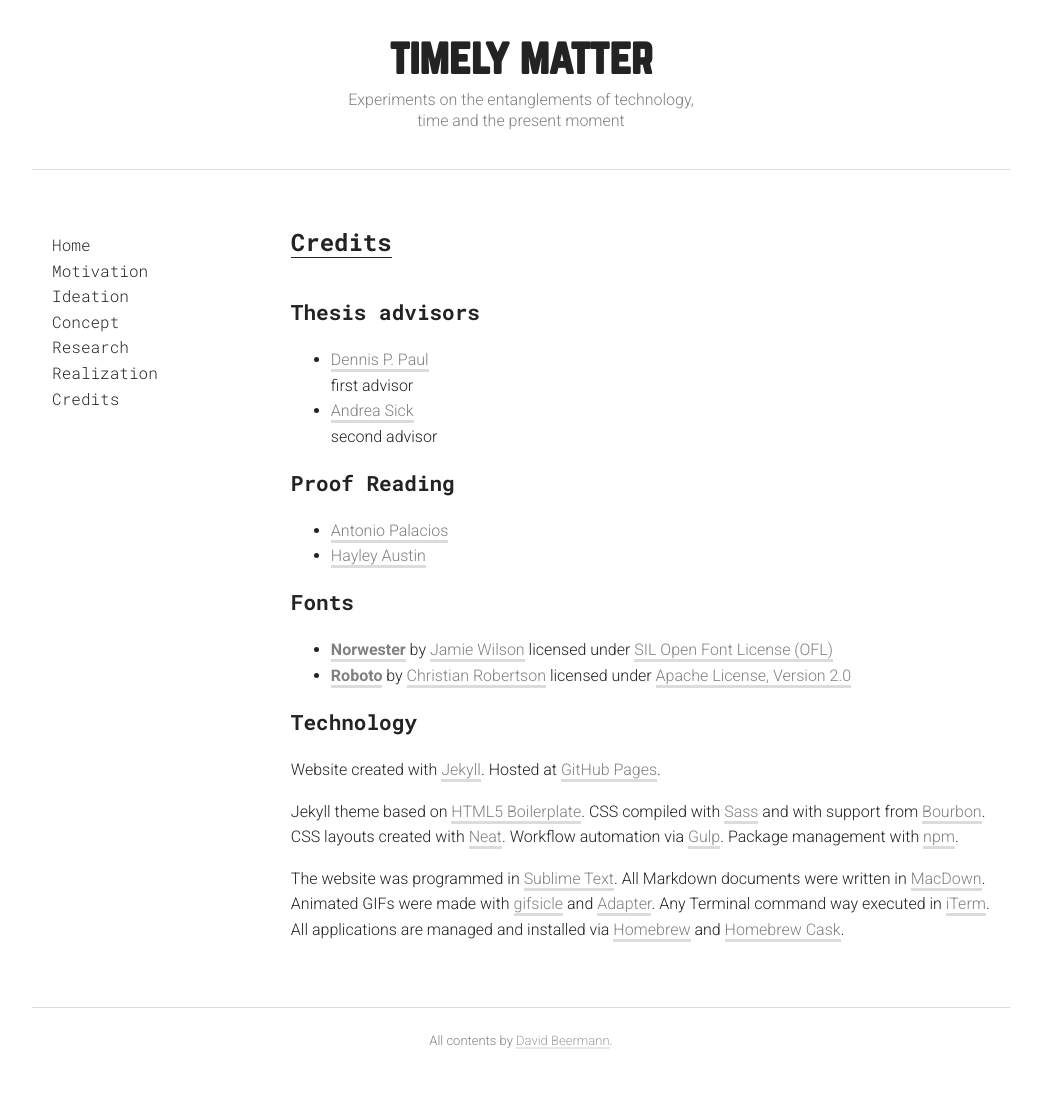
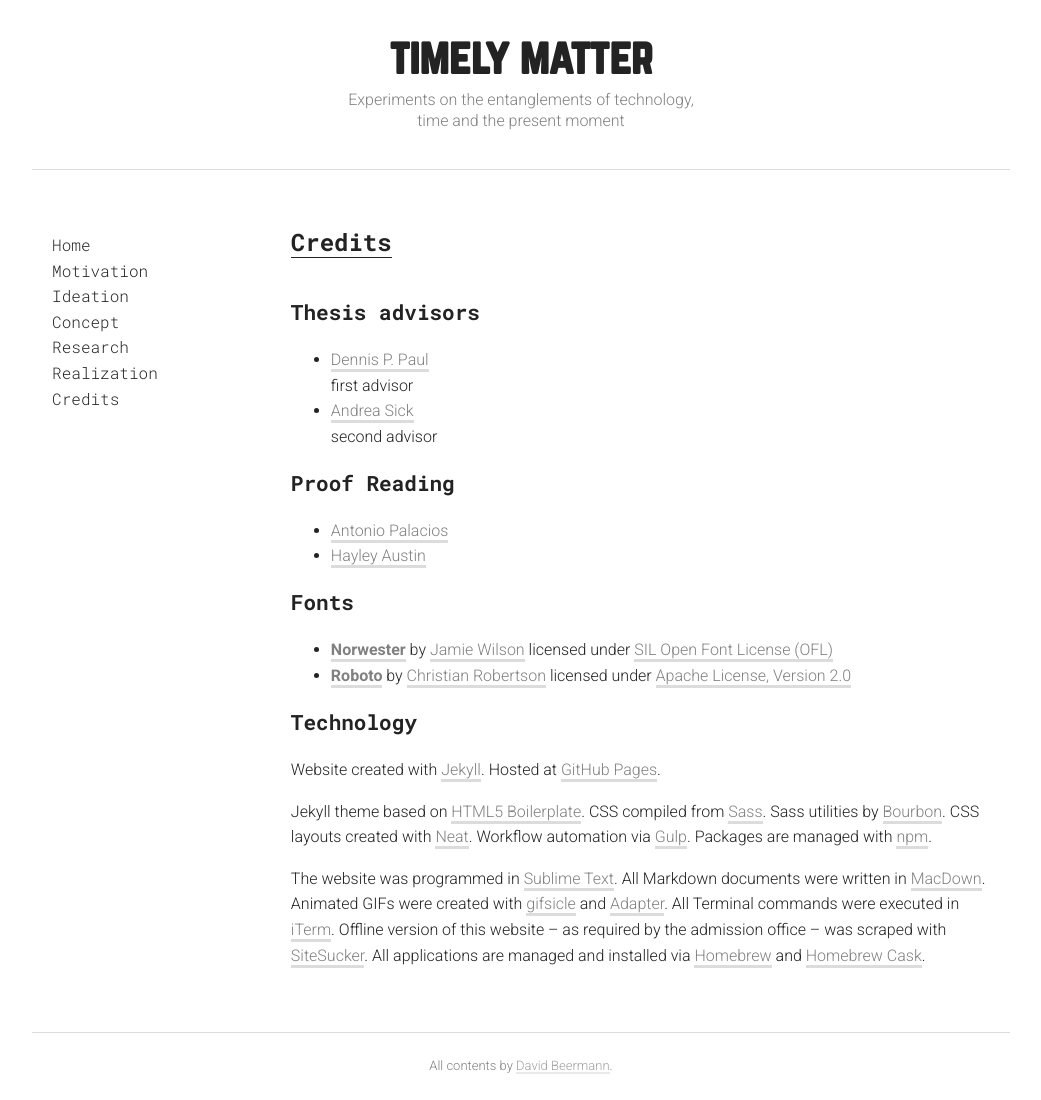
Before and after one commit to davidbeermann/timely-matter, a Jekyll site: the page built from credits/index.md, in a window 1280 px wide and 1100 px high. Shown: the whole window, without its empty margins (119-1160 px from the left). Built offline with Jekyll 4.4.1, drawn with Linux system fonts in a browser that asks for light colours.

Commit message:
optimize credits

```diff
--- a/credits/index.md
+++ b/credits/index.md
@@ -27,6 +27,6 @@ second advisor
 
 Website created with [Jekyll](http://jekyllrb.com/). Hosted at [GitHub Pages](https://pages.github.com/).
 
-Jekyll theme based on [HTML5 Boilerplate](http://html5boilerplate.com/). CSS compiled with [Sass](http://sass-lang.com/) and with support from [Bourbon](http://bourbon.io/). CSS layouts created with [Neat](http://neat.bourbon.io/). Workflow automation via [Gulp](http://gulpjs.com/). Package management with [npm](https://www.npmjs.com/).
+Jekyll theme based on [HTML5 Boilerplate](http://html5boilerplate.com/). CSS compiled from [Sass](http://sass-lang.com/). Sass utilities by [Bourbon](http://bourbon.io/). CSS layouts created with [Neat](http://neat.bourbon.io/). Workflow automation via [Gulp](http://gulpjs.com/). Packages are managed with [npm](https://www.npmjs.com/).
 
-The website was programmed in [Sublime Text](https://www.sublimetext.com/). All Markdown documents were written in [MacDown](http://macdown.uranusjr.com/). Animated GIFs were made with [gifsicle](http://www.lcdf.org/gifsicle/) and [Adapter](https://www.macroplant.com/adapter/). Any Terminal command way executed in [iTerm](http://iterm2.com/). All applications are managed and installed via [Homebrew](http://brew.sh/) and [Homebrew Cask](https://caskroom.github.io/).
+The website was programmed in [Sublime Text](https://www.sublimetext.com/). All Markdown documents were written in [MacDown](http://macdown.uranusjr.com/). Animated GIFs were created with [gifsicle](http://www.lcdf.org/gifsicle/) and [Adapter](https://www.macroplant.com/adapter/). All Terminal commands were executed in [iTerm](http://iterm2.com/). Offline version of this website – as required by the admission office – was scraped with [SiteSucker](http://sitesucker.us/). All applications are managed and installed via [Homebrew](http://brew.sh/) and [Homebrew Cask](https://caskroom.github.io/).
```
